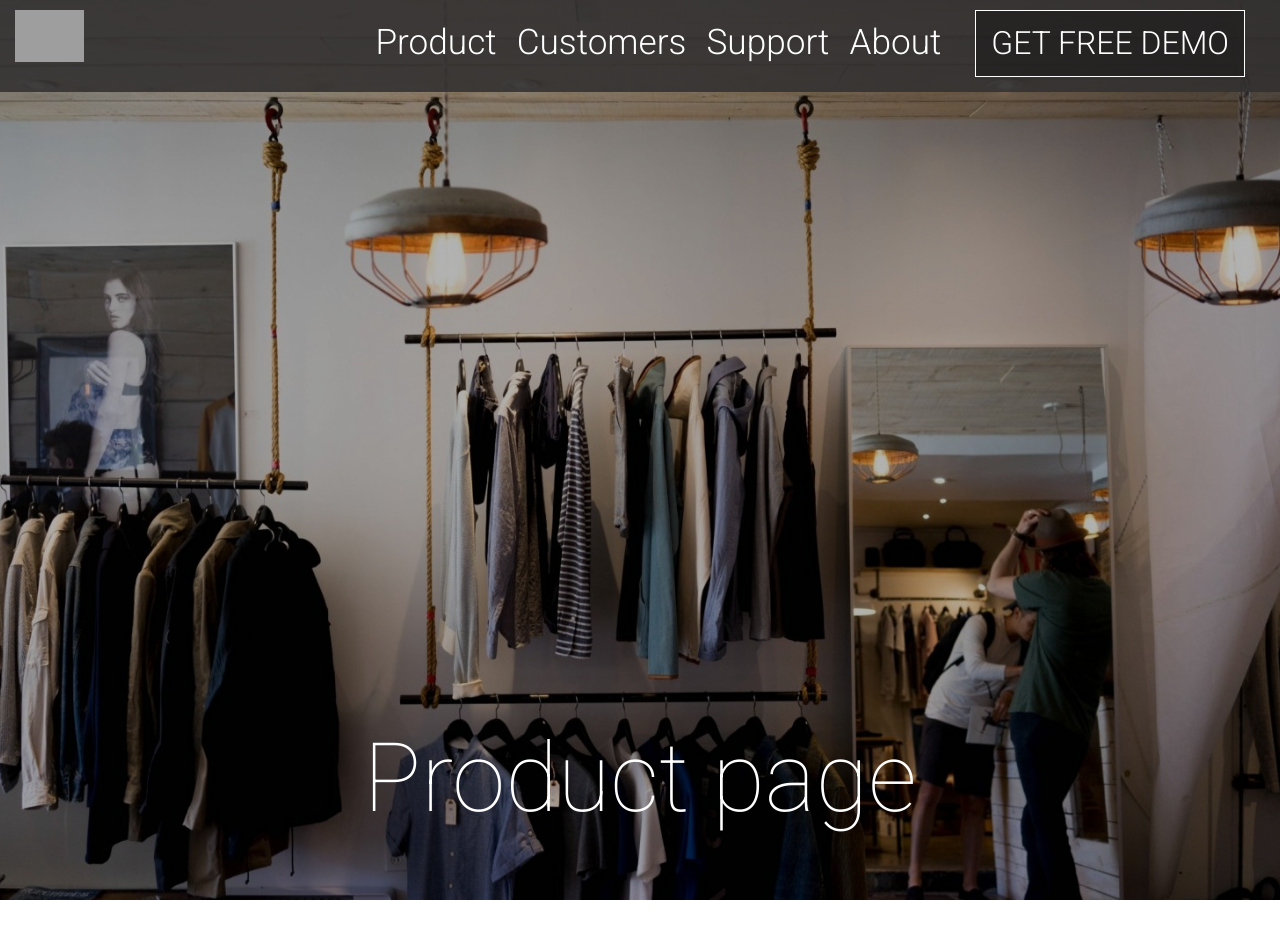
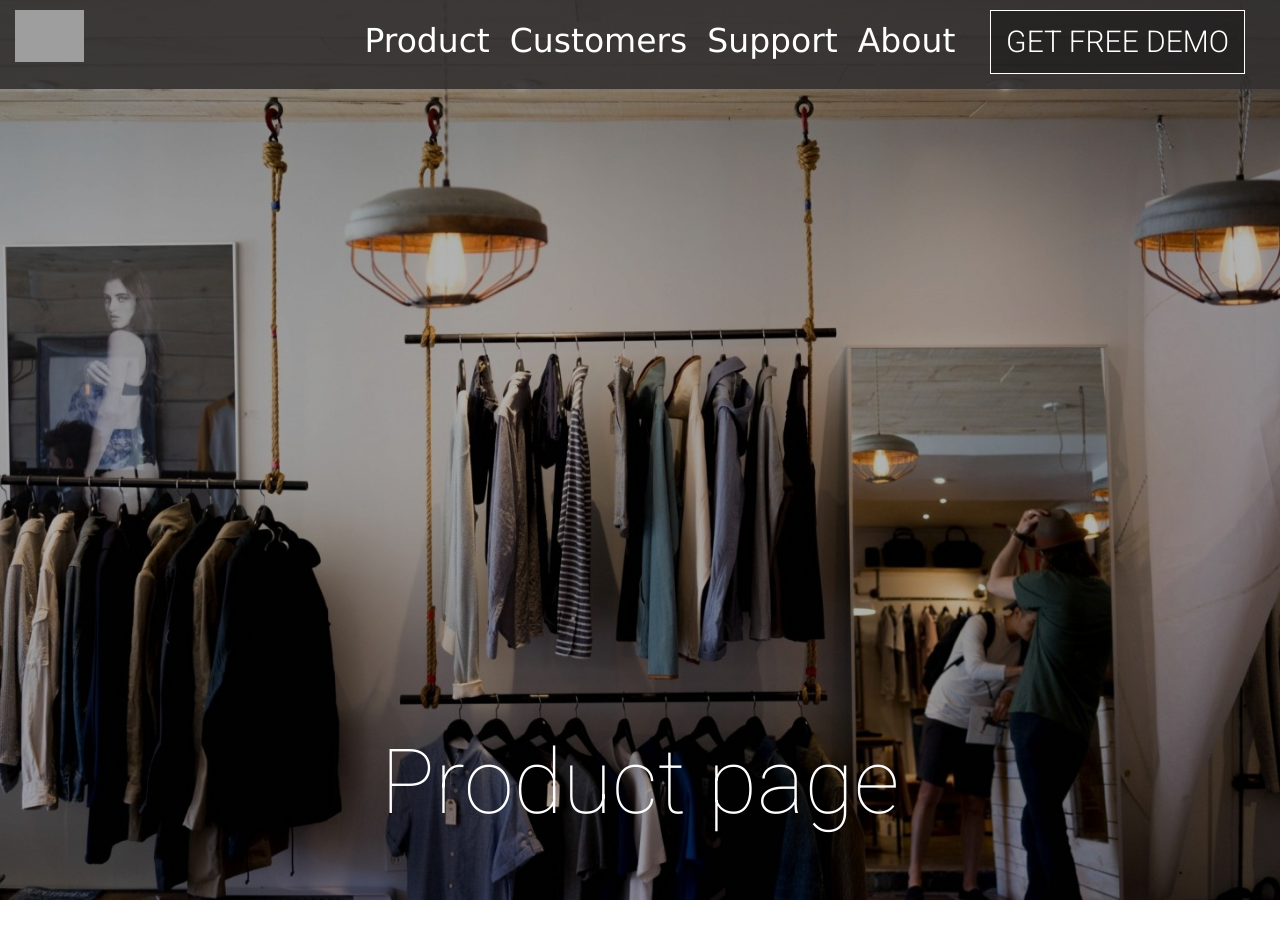
Before and after one commit to scienced/Colect--Jekyll, a Jekyll site: the page built from product.html, in a window 1280 px wide. Shown: the top 952 px of the page. Built offline with Jekyll 4.4.1, drawn with Linux system fonts in a browser that asks for light colours; nearby versions of some CDN libraries; grey boxes are pictures that could not be loaded.

Commit message:
Productpage: add style wrap-content css

```diff
--- a/product.html
+++ b/product.html
@@ -23,15 +23,6 @@
 
         /* BASIC PAGE START */
 
-        body, html {
-    -webkit-font-smoothing: antialiased;
-    -moz-osx-font-smoothing: grayscale;
-    font-size: 16px;
-    background: #fff;
-    font-family: 'Roboto', sans-serif;
-    font-weight: 300;
-        }
-
         p {
     font-size: 16px !important;
     line-height: 1.5rem;
@@ -44,6 +35,12 @@
         .wrap-content {
             max-width: 1054px;
             margin: 0 auto;
+            -webkit-font-smoothing: antialiased;
+            -moz-osx-font-smoothing: grayscale;
+            font-size: 16px;
+            background: #fff;
+            font-family: 'Roboto', sans-serif;
+            font-weight: 300;
         }
 
         a#collection_button:active {
```
